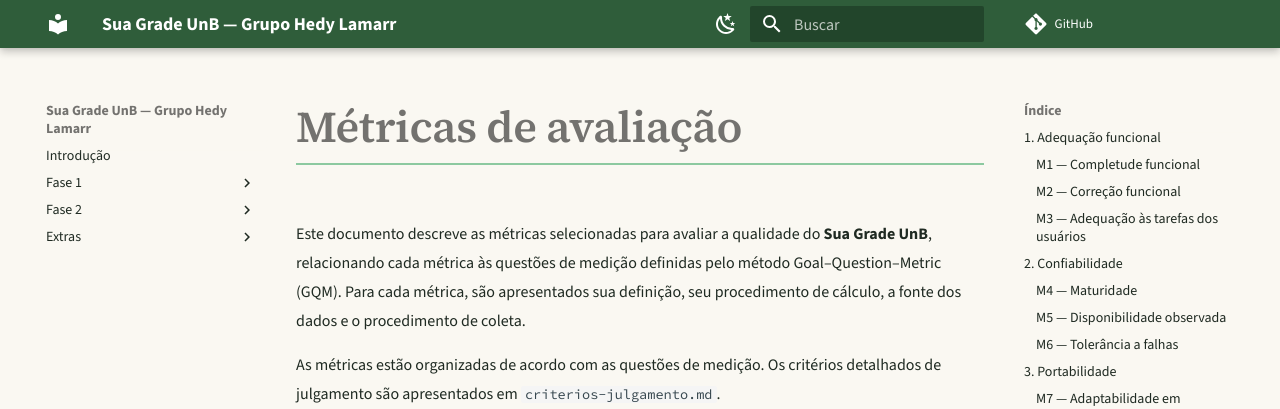
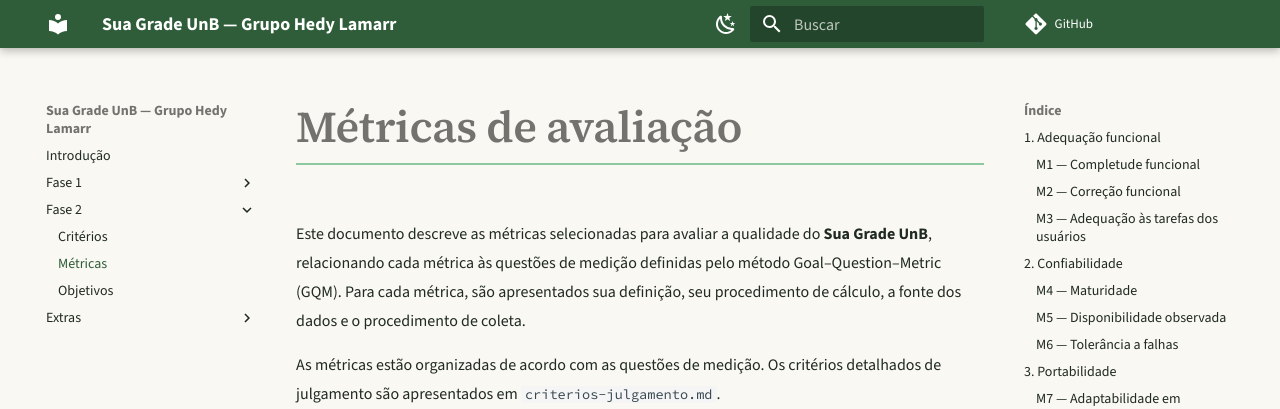
Before and after one commit to FCTE-Qualidade-de-Software-1/2026-2_T02_HEDY_LAMAR, an MkDocs documentation site: the page built from docs/fase-2/Metricas.md, in a window 1280 px wide. Shown: the top 409 px of the page. Built offline with MkDocs 1.6.1 and Material for MkDocs 9.7.7, drawn with Linux system fonts in a browser that asks for light colours; comment, search, counter and statistics services are not loaded.

Commit message:
docs: Correção final do mkdocs

```diff
--- a/mkdocs.yml
+++ b/mkdocs.yml
@@ -43,7 +43,7 @@ nav:
 
   - Fase 2:
       - Critérios: fase-2/criterios.md
-      - Métricas: fase-2/metricas.md
+      - Métricas: fase-2/Metricas.md
       - Objetivos: fase-2/objetivos.md
 
   - Extras:
```
